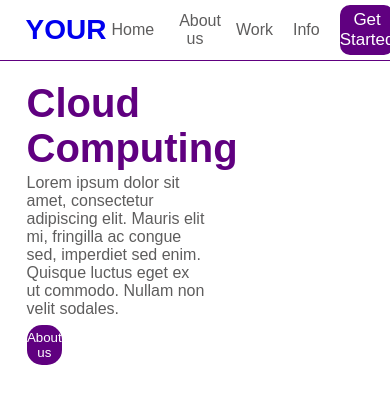
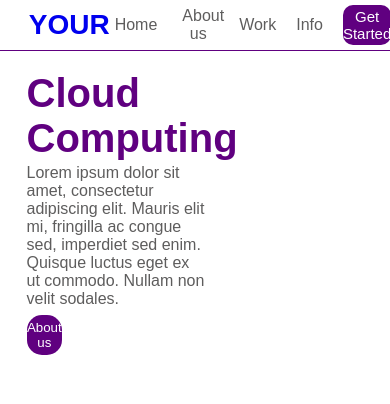
Before and after one commit to joaov1ct0r/react-cloud, a React (Create React App) app: page / in a window 390 px wide. Shown: the top 404 px of the page. Built offline with nearby package versions, Linux system fonts and the light colour scheme.

Commit message:
estilo aplicado ao elemento nav ul li button

```diff
--- a/src/App.css
+++ b/src/App.css
@@ -127,4 +127,9 @@ header .img-container img {
     nav ul li a {
         margin-right: 10px;
     }
+
+    nav ul li button {
+        height: 40px;
+        font-size: 15px;
+    }
 }
```
